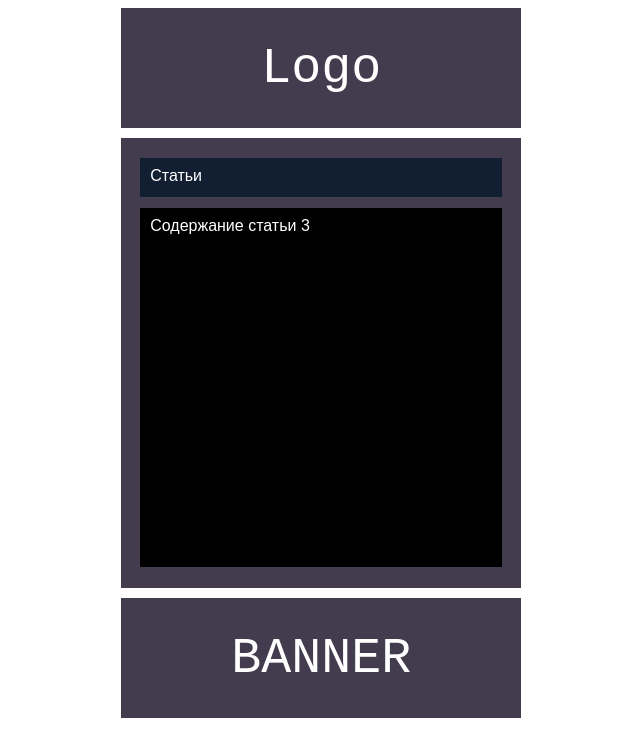
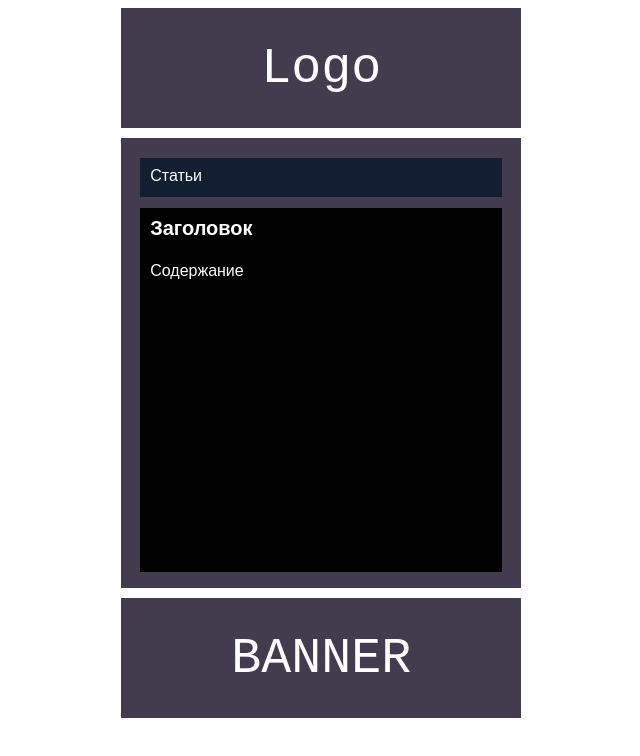
Before and after one commit to Rayve1/React_project, a React (Create React App) app: page /ThirdArticle in a window 1280 px wide. Shown: the top 756 px of the page, without its empty margins (378-1018 px from the left). Built offline with nearby package versions, Linux system fonts and the light colour scheme; no server answers.

Commit message:
Added API in article

```diff
--- a/src/App.js
+++ b/src/App.js
@@ -1,4 +1,4 @@
-import React, { Component, useEffect } from "react";
+import React, { Component, useEffect ,useState } from "react";
 import {Routes, Route, Link, json} from "react-router-dom";
 import {style} from "./style.css"
 import { Articles } from "./Articles";
--- a/src/FirstArticle.jsx
+++ b/src/FirstArticle.jsx
@@ -1,15 +1,23 @@
-import React from "react";
+import React, { useEffect ,useState } from "react";
 
-fetch('https://dummyjson.com/posts/1')
-.then(response => response.json())
-.then(json => {  const resultDiv = document.getElementById('result');
-resultDiv.innerHTML = JSON.stringify(json)})
 
 function FirstArticle(){
+    const [title, setTitle] = useState('');
+    const [body, setBody] = useState('');
+
+    useEffect(() => {
+    fetch('https://dummyjson.com/posts/1')
+      .then(response => response.json())
+      .then(data => {
+        setTitle(data.title);
+        setBody(data.body);
+      });
+  }, []);
     return(
         <>
             <div className="articleWrap">
-                <p className="articleParagraph" id="result"></p>
+                <h1 className="articleH1">{title}</h1>
+                <p className="articleParagraph" id="result">{body}</p>
             </div>
         </>
     );
--- a/src/SecondArticel.jsx
+++ b/src/SecondArticel.jsx
@@ -1,14 +1,10 @@
 import React from "react";
-
-fetch('https://dummyjson.com/posts/2')
-.then(response => response.json())
-.then(json => {  const resultDiv = document.getElementById('result');
-resultDiv.innerHTML = JSON.stringify(json)})
 
 function SecondArticle(){
     return(
         <div className="articleWrap nav">
-            <p className="articleParagraph" id="result"> Содержание статьи 2</p>
+                <h1 className="articleH1">Заголовок</h1>
+                <p className="articleParagraph" id="result">Содержание</p>
         </div>
     );
 };
--- a/src/ThirdArticle.jsx
+++ b/src/ThirdArticle.jsx
@@ -1,15 +1,10 @@
 import React from "react";
-
-
-fetch('https://dummyjson.com/posts/3')
-.then(response => response.json())
-.then(json => {  const resultDiv = document.getElementById('result');
-resultDiv.innerHTML = JSON.stringify(json)})
 
 function ThirdArticle(){
     return(
         <div className="articleWrap nav">
-            <p className="articleParagraph" id="result"> Содержание статьи 3</p>
+                <h1 className="articleH1">Заголовок</h1>
+                <p className="articleParagraph" id="result">Содержание</p>
         </div>
     );
 };
--- a/src/style.css
+++ b/src/style.css
@@ -58,12 +58,27 @@ a{
     color: white;
     width: 88%;
     height: 350px;
+    margin-top: 0;
+    margin-left:auto ;
+    margin-right:auto ;
+    padding-left: 10px;
+    padding-top: 9px;
+    margin-top: -22px;
+
+}
+.articleH1{
+    font-size: 20px;
+    background-color: rgb(0,0,0);
+    text-decoration:none;
+    font-family: Arial, Helvetica, sans-serif;
+    color: white;
+    width: 88%;
+    height: 50px;
     margin-top: 20px;
     margin-left:auto ;
     margin-right:auto ;
     padding-left: 10px;
-    padding-top: 9px;
-
+    padding-top: 9px;;
 }
 .back-text{
     text-decoration:none;
```
